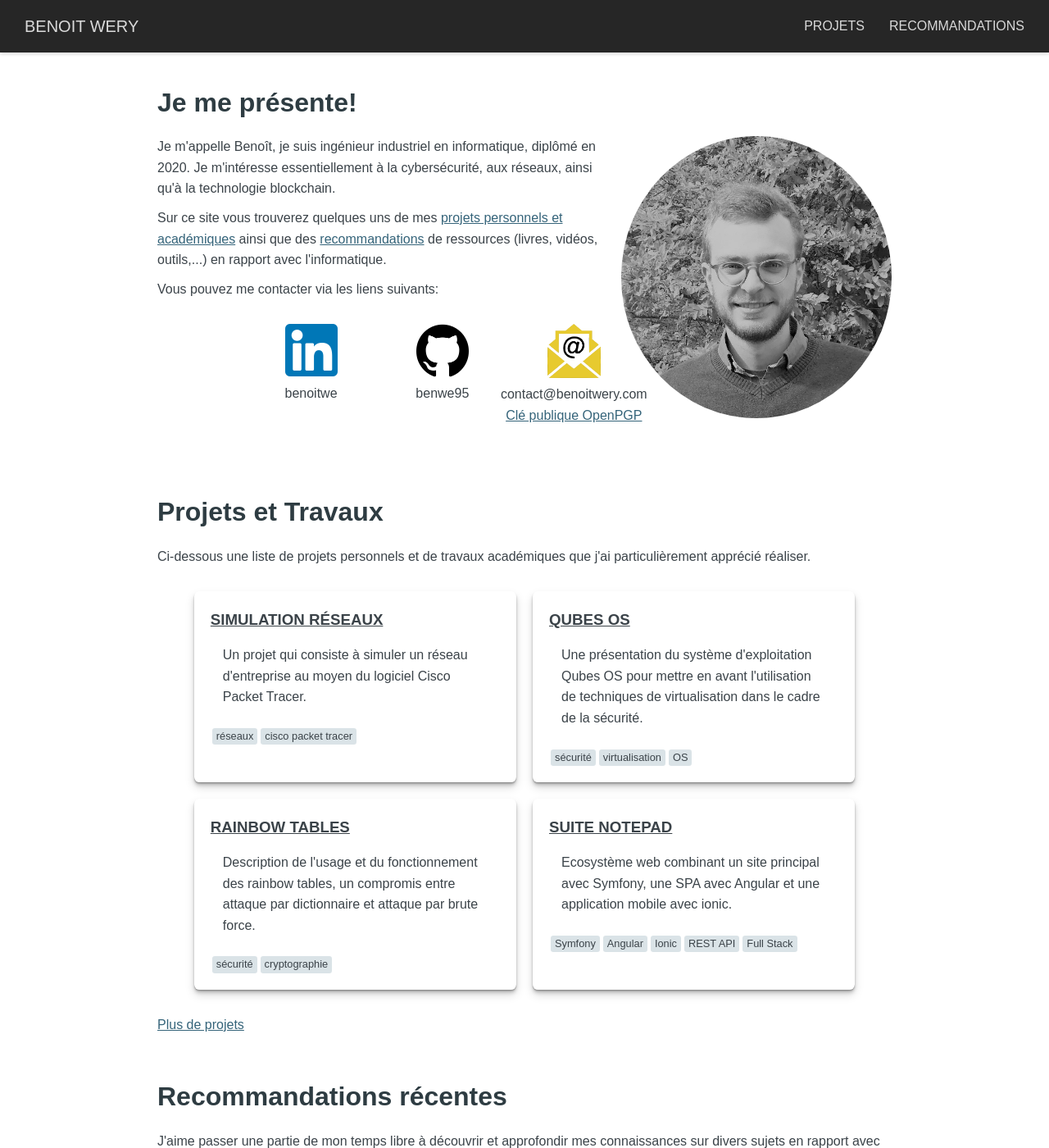
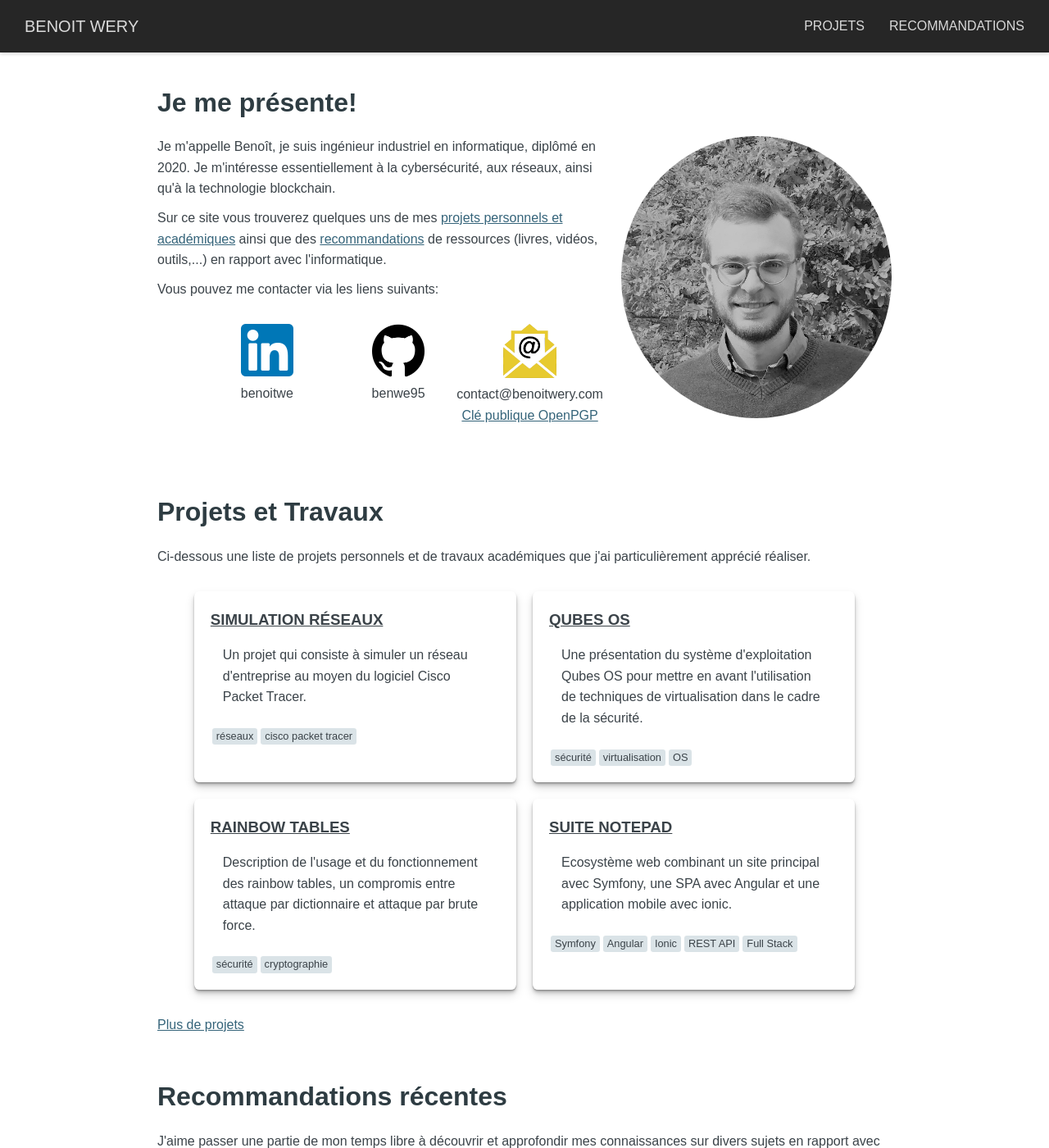
Before and after one commit to benwe95/benwe95.github.io, a Jekyll site: the page built from _pages/index.html, in a window 1280 px wide and 1400 px high. Shown: the whole window at 82% size. Built offline with Jekyll 4.4.1, drawn with Linux system fonts in a browser that asks for light colours.

Commit message:
Updated responsive design for index

```diff
--- a/_pages/recommandations.html
+++ b/_pages/recommandations.html
@@ -25,6 +25,7 @@ avec l'informatique que je recommande fortement:
 - OpenGPG
 - Wireshark
 - Cisco Packet Tracer
+- les pirates de la silicon valley
 
 livres
 outils
--- a/_sass/main.scss
+++ b/_sass/main.scss
@@ -35,6 +35,11 @@ h1, h2, h3, h4 {
     color: #2E3C42;
 }
 
+.main-content{
+        margin-right: 5%;
+        margin-left: 5%;
+    }
+
 @media all and (min-width: 960px){
     .main-content{
         margin-right: 15%;
--- a/_sass/pages/index.scss
+++ b/_sass/pages/index.scss
@@ -31,19 +31,17 @@
     margin-top: 30px;
     margin-bottom: 30px;
     display: flex;
-    flex-direction: column;
+    flex-wrap: wrap;
     justify-content: space-around;
     list-style-type: none;
-    margin-left: 20%;
-    margin-right: 20%;
 }
 
 .contact-item {
-    width: 50%;
     display: flex;
     flex-direction: column;
     align-items: center;
     margin: 0 3rem;
+    max-width: 15%;
 }
 
 .contact-logo {
@@ -95,6 +93,10 @@ margin: 0 0 10px 0;
     }
 
     .contact-container{
+        max-width: 80%;
         flex-direction: row;
+        flex-wrap: nowrap;
+        margin-left: auto;
+        margin-right: auto;
     }
 }
```
